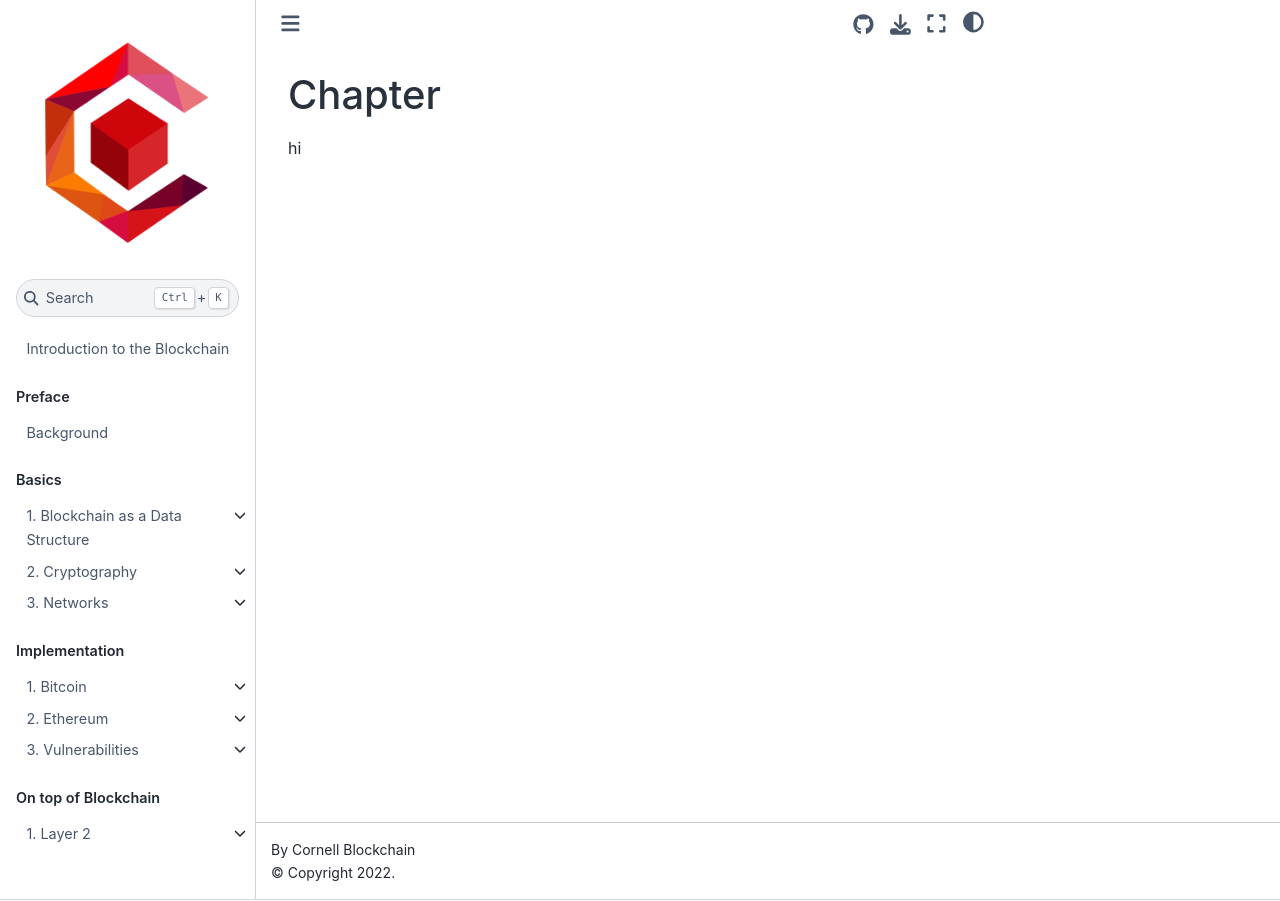
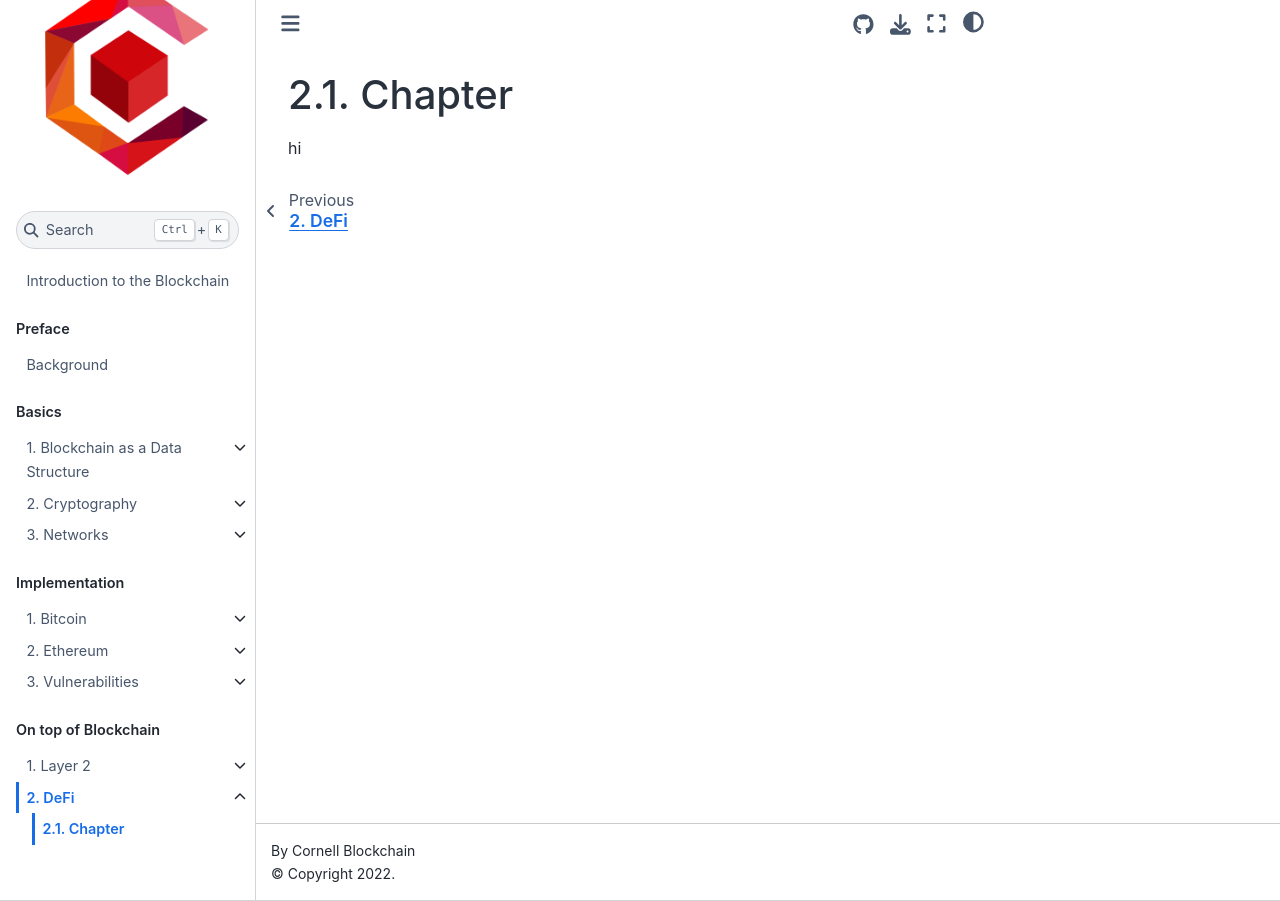
Before and after one commit to DanielMistrik/Intro2Blockchain, a Jupyter Book: the page built from chapters/DeFi/text.md, in a window 1280 px wide. Built offline with Jupyter Book 1.0.4 settings and Sphinx 7.4.7 and the Sphinx Book theme 1.1.4, drawn with Linux system fonts in a browser that asks for light colours.

Commit message:
Added DeFi chapter

```diff
--- a/_toc.yml
+++ b/_toc.yml
@@ -68,3 +68,7 @@ parts:
         - file: chapters/layer2/summary.md
         - file: chapters/layer2/questions.md
         - file: chapters/layer2/citations.md
+  # DeFi
+    - file: chapters/DeFi/title.md
+      sections:
+        - file: chapters/DeFi/text.md
```
